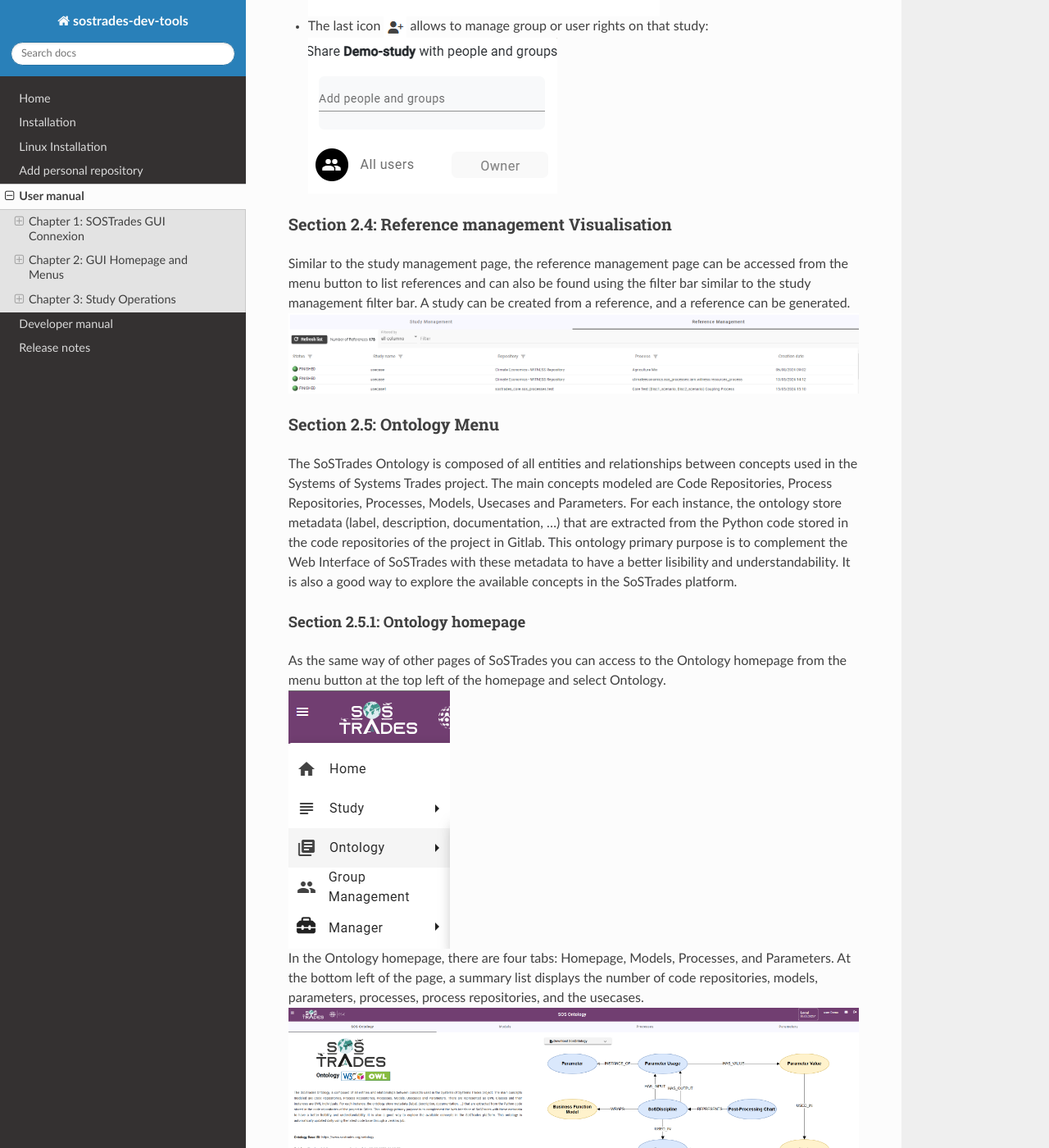
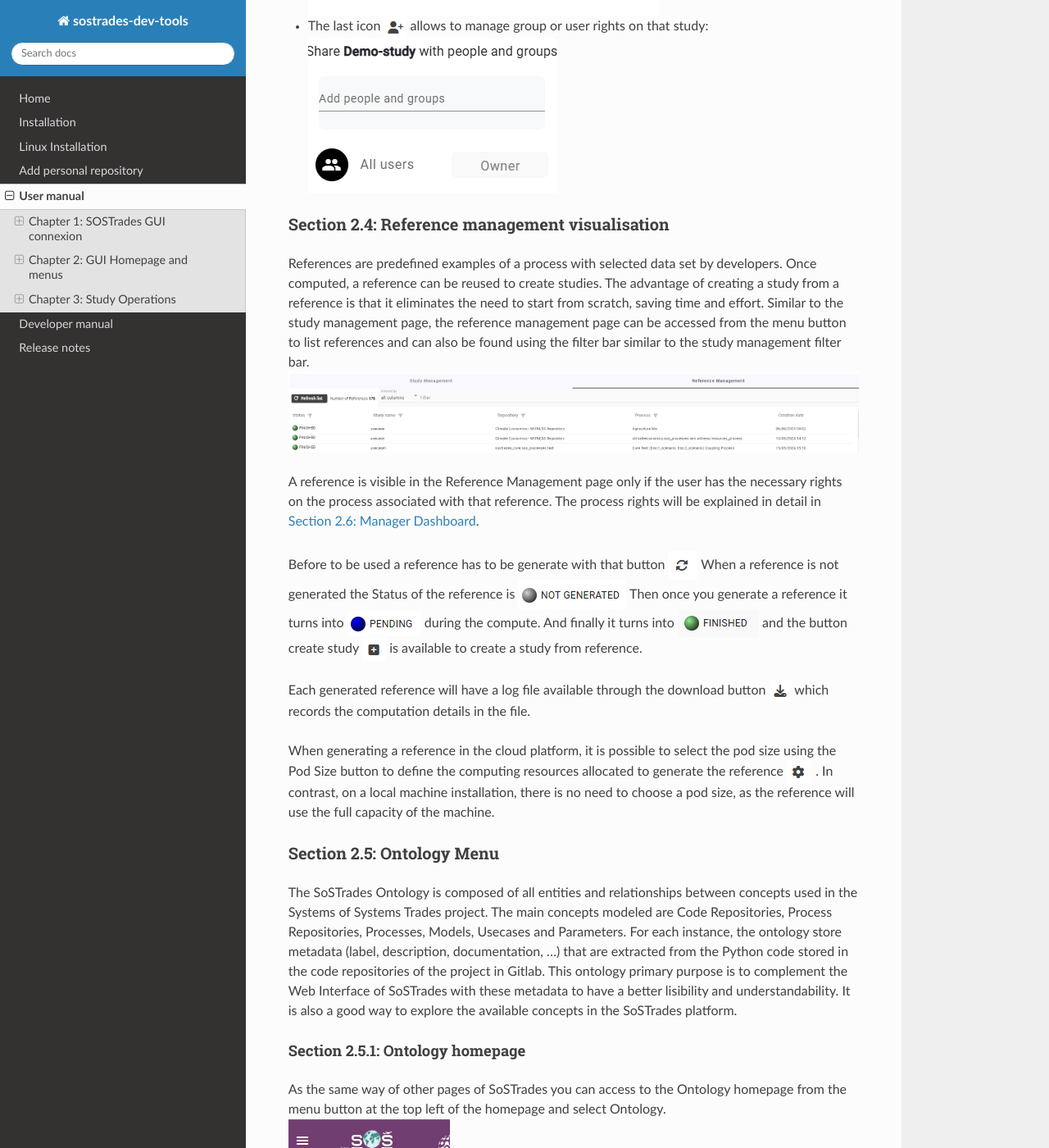
Before and after one commit to os-climate/sostrades-dev-tools, a Sphinx documentation site: the page built from docs/source/user_manual.md, in a window 1280 px wide and 1400 px high, scrolled down 9132 px. Shown: the whole window at 82% size. Built offline with Sphinx 7.4.7 and the Read the Docs theme 3.1.0, drawn with Linux system fonts in a browser that asks for light colours; some of the changed text lies outside the part shown.

Commit message:
update Reference management visualisation section

```diff
--- a/docs/source/user_manual.md
+++ b/docs/source/user_manual.md
@@ -1,4 +1,4 @@
-# User Manual
+# User manual
 
 This documentation manual is designed for people seeking to deepen their understanding of using the SoSTrades GUI platform.
 
@@ -7,7 +7,7 @@ SoSTrades is a web-based, multi-user, interactive publication-quality graph simu
 It provides comprehensive guidance on using the GUI for seamless interaction. Learn how to create, modify, run, and open
 user studies, as well as visualize existing ones.
 
-## Chapter 1: SOSTrades GUI Connexion
+## Chapter 1: SOSTrades GUI connexion
 
 This chapter offers all the necessary explanations for easily connecting the SoSTrades Graphical User Interface. There are possibilities that you can meet to connect on it, the cloud one and the local one.
 
@@ -23,9 +23,9 @@ On the cloud login page, a redirection occurs to the Keycloak homepage, allowing
 SoSTrades can be installed on a local machine by following this installation [documentation](installation.md). Once the installation is successfully completed, the user created with the `CreateUser.py` script from the documentation can be used to access the local platform at [http://localhost:4200/](http://localhost:4200/). The user password can be found in the following path: `./sostrades-dev-tools-test-uv/platform/sostrades-webapi/sos_trades_api/secret/`.
 ![](images/platform-GUI/login-page/local-login-page.png)
 
-## Chapter 2: GUI Homepage and Menus
+## Chapter 2: GUI Homepage and menus
 
-This chapter provides an overview of the GUI homepage, navigation menus, including study and reference management, as well as group management, and finally the Ontology.
+This chapter provides an overview of the GUI homepage, navigation menus, including study and reference management, as well as group management, the Ontology and the manager dashboard.
 
 ### Section 2.1: Homepage infos
 
@@ -45,7 +45,7 @@ By clicking on the Platform Information box, a table appears summarizing all Git
 ![](images/platform-GUI/header/platform-version.png)
 ![](images/platform-GUI/header/header-code-traceability.png)
 
-### Section 2.2: Group Management
+### Section 2.2: Group management
 
 The Group Management feature, accessible via the menu button, allows users to organize access rights within the platform.
 
@@ -95,7 +95,7 @@ This user can also modify the access rights of a user or a group present in this
 **<span style="color: red;">Removing a group will delete all studies that belong to this group.</span>**
 
 
-### Section 2.3: Study Management Visualisation
+### Section 2.3: Study Management visualisation
 
 From the menu button, it is possible to access the study management page and list all the studies that the current user can access, according to their rights on each study, as well as the rights of the groups to which they belong. On that page, it is possible to search for a study by name using the search bar. A study can also be created with the 'Create Study' button, which will be explained in more detail later in this documentation.
 ![](images/platform-GUI/header/menu-study.png)
@@ -154,11 +154,19 @@ By hovering over the same row as a study, additional icons appear on the right s
 ![](images/platform-GUI/study-management/study-rights.png)
 
 
-### Section 2.4: Reference management Visualisation
+### Section 2.4: Reference management visualisation
 
-Similar to the study management page, the reference management page can be accessed from the menu button to list references and can also be found using the filter bar similar to the study management filter bar. A study can be created from a reference, and a reference can be generated.
+References are predefined examples of a process with selected data set by developers. Once computed, a reference can be reused to create studies. The advantage of creating a study from a reference is that it eliminates the need to start from scratch, saving time and effort.
+Similar to the study management page, the reference management page can be accessed from the menu button to list references and can also be found using the filter bar similar to the study management filter bar.
 ![](images/platform-GUI/reference-management/reference-list.png)
 
+A reference is visible in the Reference Management page only if the user has the necessary rights on the process associated with that reference. The process rights will be explained in detail in [Section 2.6: Manager Dashboard](#section-26-manager-dashboard).
+
+Before to be used a reference has to be generate with that button ![](images/platform-GUI/reference-management/generate-reference-icon.png) When a reference is not generated the Status of the reference is ![](images/platform-GUI/reference-management/status-not-generated.png) Then once you generate a reference it turns into ![](images/platform-GUI/reference-management/status-pending.png) during the compute. And finally it turns into ![](images/platform-GUI/reference-management/status-finished.png) and the button create study ![](images/platform-GUI/reference-management/create-button.png) is available to create a study from reference.
+
+Each generated reference will have a log file available through the download button ![](images/platform-GUI/reference-management/download-button.png) which records the computation details in the file.
+
+When generating a reference in the cloud platform, it is possible to select the pod size using the Pod Size button to define the computing resources allocated to generate the reference ![](images/platform-GUI/reference-management/pod-size.png) . In contrast, on a local machine installation, there is no need to choose a pod size, as the reference will use the full capacity of the machine.
 
 ### Section 2.5: Ontology Menu
 
@@ -177,22 +185,27 @@ By clicking on the Code Repositories link, a table appears displaying informatio
 ![](images/platform-GUI/ontology/ontology-code-traceability.png)
 
 
-#### Section 2.5.3: Ontology Model tab
+#### Section 2.5.3: Ontology model tab
 In the Models tab, a list of all models from each code repository is displayed, including the model name, the number of processes that use the model, and documentation.
 ![](images/platform-GUI/ontology/ontology-model-list.png)
 With the documentation icon ![](images/platform-GUI/icon/documentation.png) more details about the model can be accessed.
 ![](images/platform-GUI/ontology/ontology-model-agri-mix.png)
 
-#### Section 2.5.4: Ontology Processes tab
+#### Section 2.5.4: Ontology porocesses tab
 In the Processes tab, all processes are listed along with their associated repositories and the number of models used by each process. Additionally, for each process, there are options to create a study from the process, grant access rights to a user or group, and view the process documentation.
 ![](images/platform-GUI/ontology/ontology-process-list.png)
 
 Only processes that you have the right to see are displayed.
 
-#### Section 2.5.5: Ontology Parameters tab
+#### Section 2.5.5: Ontology parameters tab
 And lastly, the Parameters tab displays a list of all existing parameters used by a model. More details about each parameter can be accessed using the documentation icon.
 ![](images/platform-GUI/ontology/ontology-parameter-list.png)
 
+### Section 2.6: Manager dashboard
+TBD
+- User management
+- Process Management - by default all processes are in SoSTrades_Dev group and to add a group to that process you can overwrite by editing a default_process_rights.yaml file in root repository as https://github.com/os-climate/witness-energy/blob/main/default_process_rights.yaml
+- Execution Dashboard
 
 ## Chapter 3: Study Operations
 TBD
```
Also changed, not shown: docs/source/images/platform-GUI/reference-management/create-button.png (added), docs/source/images/platform-GUI/reference-management/download-button.png (added), docs/source/images/platform-GUI/reference-management/generate-reference-icon.png (added), docs/source/images/platform-GUI/reference-management/pod-size.png (added), docs/source/images/platform-GUI/reference-management/status-finished.png (added), docs/source/images/platform-GUI/reference-management/status-not-generated.png (added), docs/source/images/platform-GUI/reference-management/status-pending.png (added).
